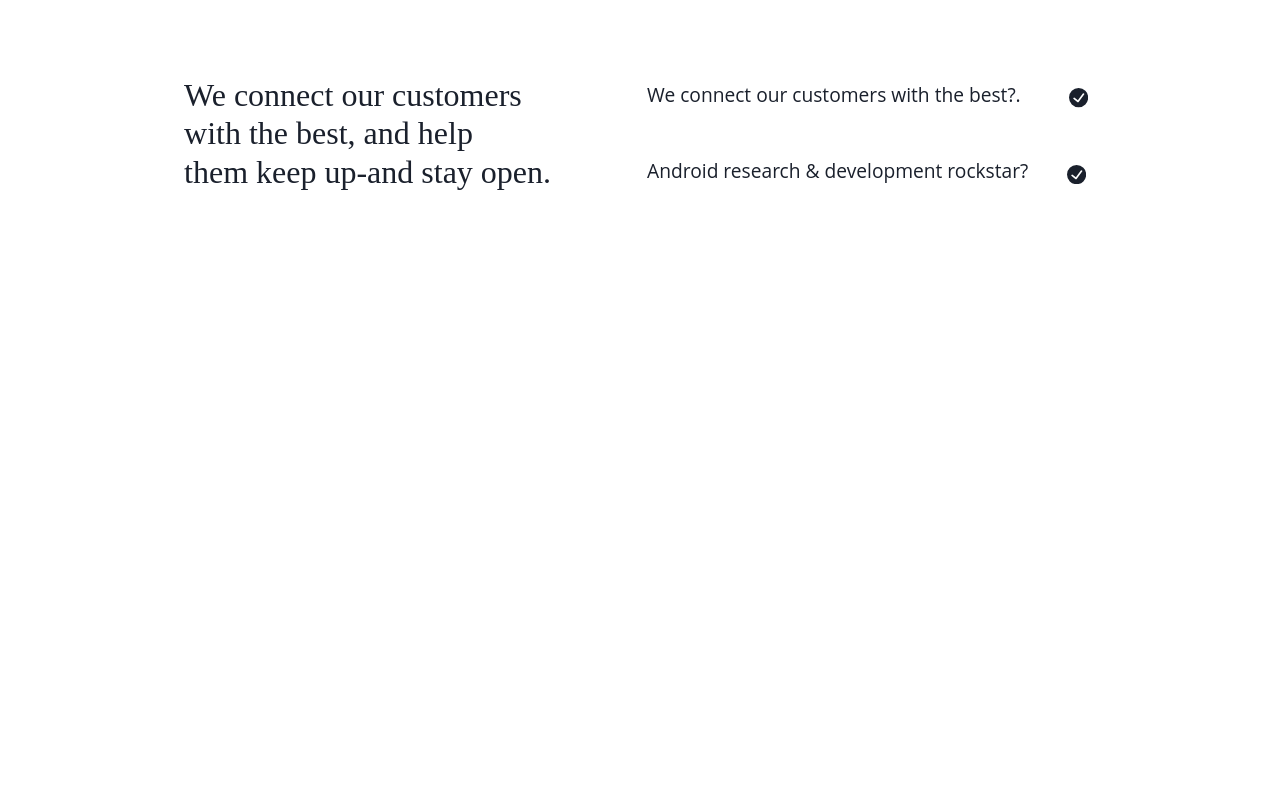
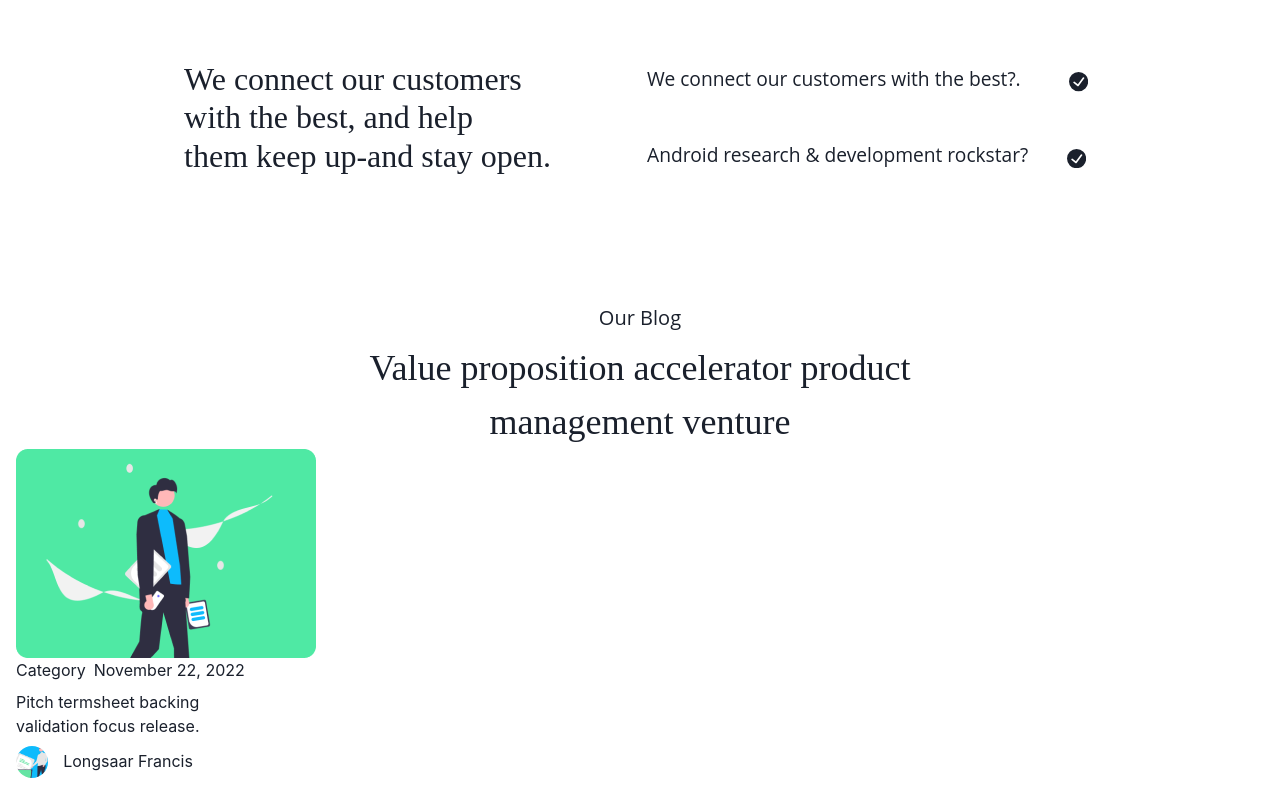
Before and after one commit to jahrulezfrancis/Digital-Marketing-Website-front-end-, a React (Create React App) app: page / in a window 1280 px wide. Shown: the part 4116-4916 px from the top of the page. Before the commit the page ends 4307 px from the top, so only its background shows below. Built offline with nearby package versions, Linux system fonts and the light colour scheme.

Commit message:
inserted blog section into codebase

```diff
--- a/src/Components/Pages/About.jsx
+++ b/src/Components/Pages/About.jsx
@@ -11,7 +11,6 @@ import { BsBrightnessHigh } from 'react-icons/bs'
 import FemaleOnCall from "../../Images/pers-making-call.png"
 import PaulDropz from "../../Images/buju.jpg"
 import Jahrulez from "../../Images/Jahrulez.png"
-import AfterTestimonial from './AfterTestimonials';
 
 
 
--- a/src/Components/Pages/AfterTestimonials.jsx
+++ b/src/Components/Pages/AfterTestimonials.jsx
@@ -2,12 +2,13 @@ import React from 'react';
 import { Box, Heading, HStack, Image, List, Stack, VStack, ListItem, ListIcon, Text } from '@chakra-ui/react';
 import WorkEnv from "../../Images/work-env.png"
 import { CheckCircleIcon } from '@chakra-ui/icons';
+import { BlogSection } from './Blog';
 
 export default function AfterTestimonial() {
     return (
-        <Box bg='white' w='100%' h='20em' p={4}>
+        <Box bg='white' w='100%' p={4}>
             <Stack justify='center' align='center'>
-                <Stack w='80%' justify='center' align='center' pt='5em'>
+                <Stack w='80%' pt='5em'>
                     <Image src={WorkEnv} alt='work env' />
                 </Stack>
                 <HStack pt='4.5em'>
@@ -31,6 +32,9 @@ export default function AfterTestimonial() {
                     </VStack>
                 </HStack>
             </Stack>
+            <Box>
+                <BlogSection />
+            </Box>
         </Box>
     )
 }
--- a/src/Components/Pages/Blog.jsx
+++ b/src/Components/Pages/Blog.jsx
@@ -1,13 +1,43 @@
 import React from 'react';
-import { Box, VStack, Text, Heading } from '@chakra-ui/react';
+import { Box, VStack, Text, Heading, HStack, Image , Flex, Avatar} from '@chakra-ui/react';
+import FirstOne from "../../Images/Job-seeker.png"
+import Second from "../../Images/pers-near-trash.png"
+import SecondOne from "../../Images/woman-on-couch.png"
+
 
 export function BlogSection() {
     return (
-        <Box>
-            <VStack>
-                <Text>Our Blog</Text>
-                <Heading>Value proposition accelerator product management venture</Heading>
+        <Box w="100%" h='30em'>
+            <VStack pt='8em'>
+                <Text fontFamily='Open Sans' fontSize='1.25em'>Our Blog</Text>
+                <Heading textAlign='center' fontFamily='Manrope' fontWeight='400' lineHeight='1.5em'>
+                    Value proposition accelerator product <br />
+                    management venture
+                </Heading>
             </VStack>
+            <HStack>
+                <Box>
+                    <Image src={FirstOne} alt='Job-seeker' />
+                    <VStack align='start'>
+                        <HStack>
+                            <Text>Category</Text>
+                            <Text>November 22, 2022</Text>
+                        </HStack>
+                        <Text>
+                            Pitch termsheet backing <br />
+                            validation focus release.
+                        </Text>
+                        <HStack>
+                        <Flex gap='3'>
+                            <Avatar size='sm' name='Jahrulez Francis' src={Second} />
+                            <Flex direction='column' p='.2em'>
+                                <Text>Longsaar Francis</Text> <br />
+                            </Flex>
+                        </Flex>
+                        </HStack>
+                    </VStack>
+                </Box>
+            </HStack>
         </Box>
     )
 }
--- a/src/Components/Pages/Home.jsx
+++ b/src/Components/Pages/Home.jsx
@@ -1,17 +1,16 @@
-import { Stack } from '@chakra-ui/react';
+import { Box } from '@chakra-ui/react';
 import React from 'react';
 import Header from '../Header/Header';
 import AboutSection from './About';
+import AfterTestimonial from './AfterTestimonials';
 import { BlogSection } from './Blog';
-import AfterTestimonial from './AfterTestimonials';
 
 export default function HomePage() {
     return (
-        <Stack>
+        <Box>
             <Header />
             <AboutSection />
             <AfterTestimonial />
-            <BlogSection />
-        </Stack>
+        </Box>
     )
 }
```
